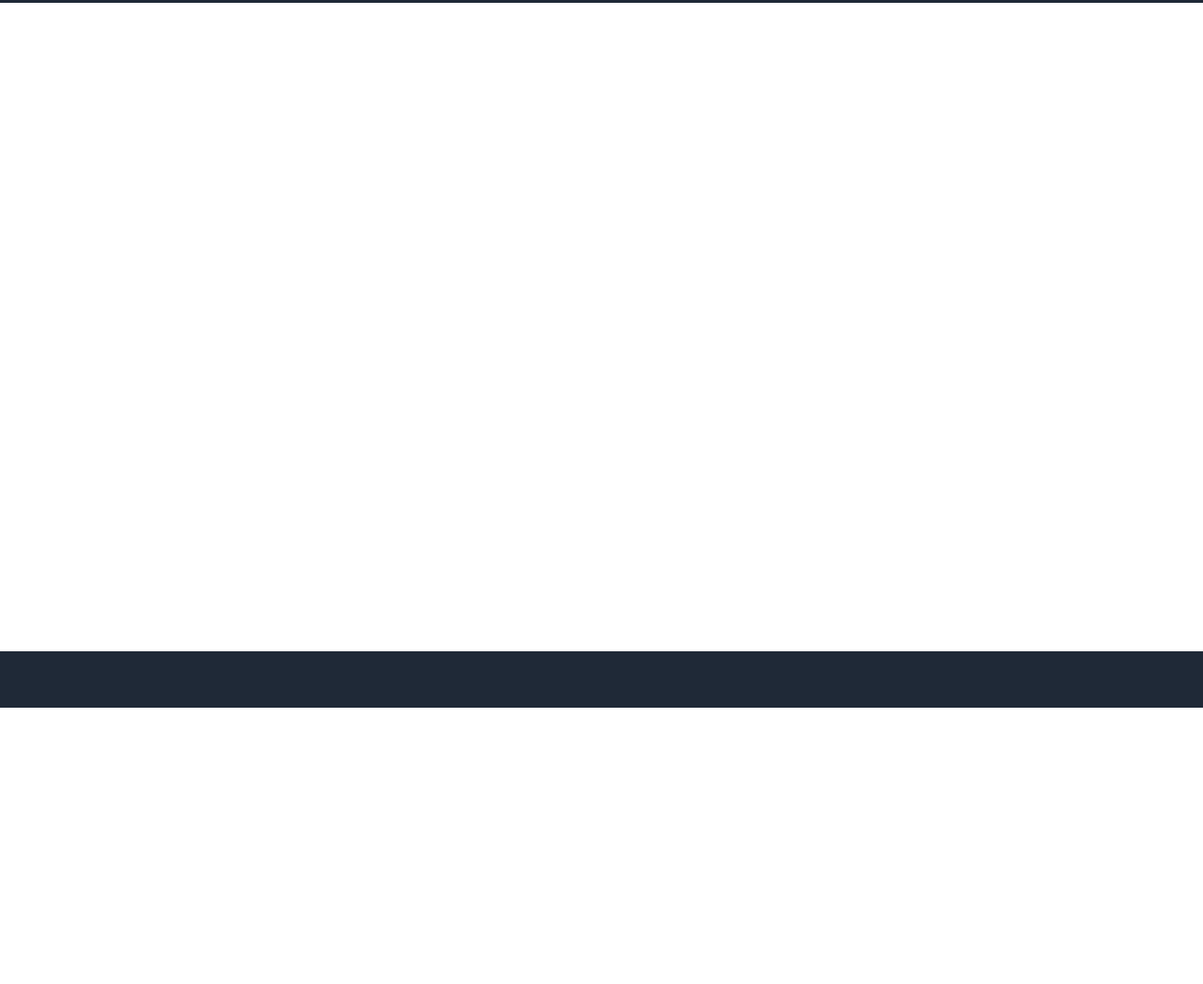
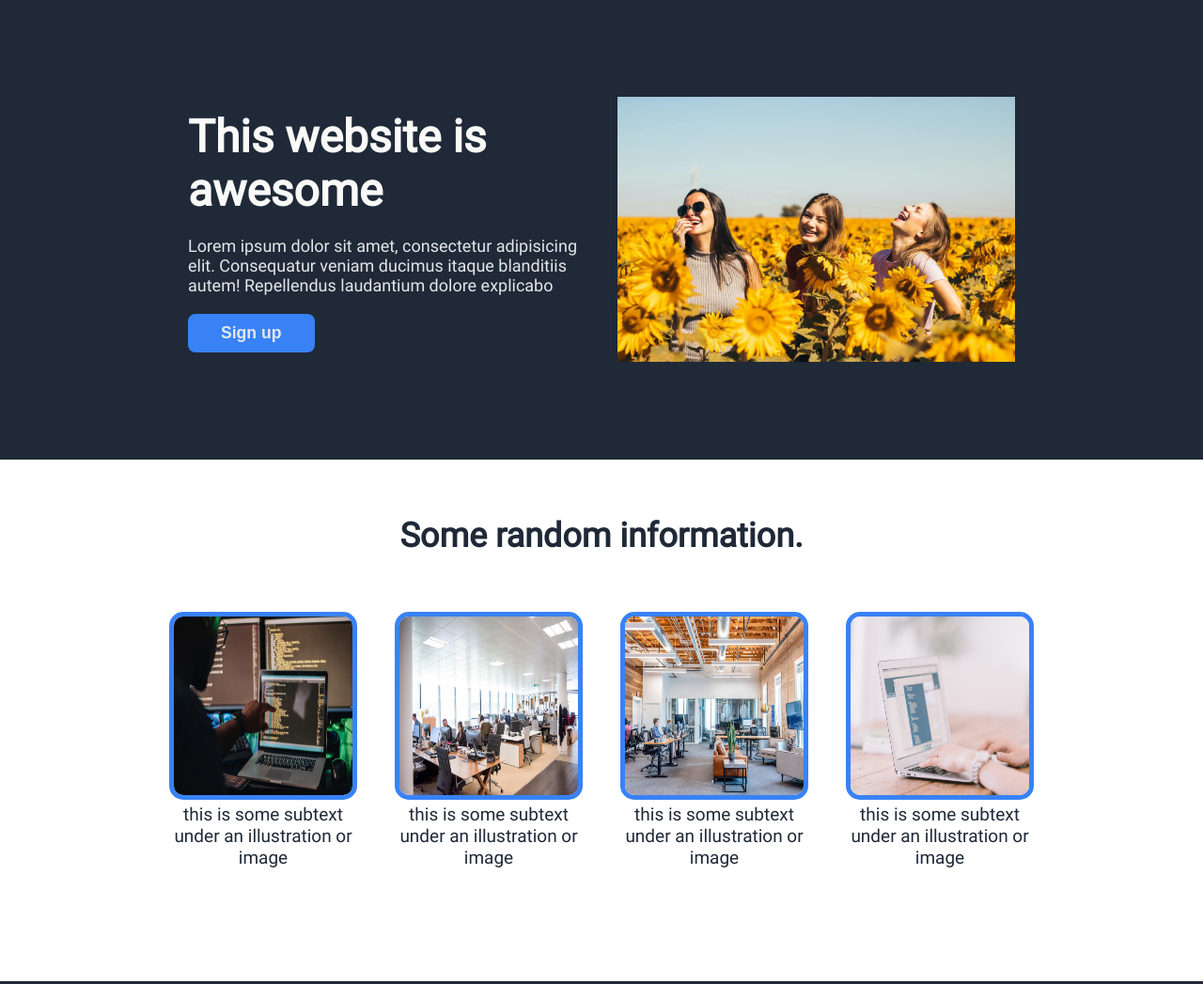
Before and after one commit to red1code/landing-page, a plain HTML site: page index.html in a window 1280 px wide. Shown: the part 47-1094 px from the top of the page at 94% size. Before the commit the page ends 800 px from the top, so only its background shows below. Drawn offline with Linux system fonts and the light colour scheme.

Commit message:
creating section 1 + 2

```diff
--- a/index.html
+++ b/index.html
@@ -23,7 +23,44 @@
         </nav>
     </header>
 
-    <main></main>
+    <main>
+        <section class="section-1">
+            <div class="left">
+                <h1>This website is awesome</h1>
+                <p>Lorem ipsum dolor sit amet, consectetur adipisicing elit. Consequatur veniam ducimus itaque
+                    blanditiis autem! Repellendus laudantium dolore explicabo</p>
+                <button class="signup-btn">Sign up</button>
+            </div>
+            <div class="right">
+                <img src="./assets/antonino-visalli.jpg" alt="Picture of happy women">
+            </div>
+        </section>
+
+        <section class="section-2">
+            <h2>Some random information.</h2>
+            <div class="cards-container">
+                <div class="card">
+                    <img src="./assets/cards-pics/card-1.jpg" alt="Random card picture">
+                    <p>this is some subtext under an illustration or image</p>
+                </div>
+
+                <div class="card">
+                    <img src="./assets/cards-pics/card-2.jpg" alt="Random card picture">
+                    <p>this is some subtext under an illustration or image</p>
+                </div>
+
+                <div class="card">
+                    <img src="./assets/cards-pics/card-3.jpg" alt="Random card picture">
+                    <p>this is some subtext under an illustration or image</p>
+                </div>
+
+                <div class="card">
+                    <img src="./assets/cards-pics/card-4.jpg" alt="Random card picture">
+                    <p>this is some subtext under an illustration or image</p>
+                </div>
+            </div>
+        </section>
+    </main>
 
     <footer></footer>
 
--- a/styles.css
+++ b/styles.css
@@ -1,3 +1,7 @@
+/* ========================== */
+/* some globale styles styles */
+/* ========================== */
+
 @font-face {
     font-family: 'Roboto';
     src: url(./assets/Roboto-Regular.ttf);
@@ -36,6 +40,10 @@ ul {
     padding: 0;
 }
 
+/* ============= */
+/* header styles */
+/* ============= */
+
 header {
     height: var(--hdr-ht);
     background-color: var(--dark-bg-color);
@@ -60,9 +68,109 @@ nav ul a {
     color: #E5E7EB;
 }
 
+/* =========== */
+/* main styles */
+/* =========== */
+
 main {
     flex: 1;
 }
+
+/* ================== */
+/* section (1) styles */
+/* ================== */
+
+.section-1 {
+    display: flex;
+    align-items: center;
+    gap: calc(var(--gap) * 2);
+    padding: 100px 200px;
+    background-color: var(--dark-bg-color);
+}
+
+.left h1 {
+    font-size: 48px;
+    font-weight: 900;
+    color: #F9FAF8;
+}
+
+.left p,
+.signup-btn {
+    font-size: 18px;
+    color: #E5E7EB;
+    margin-top: var(--gap);
+}
+
+.signup-btn {
+
+    padding: 10px 35px;
+    font-size: 1.1rem;
+    font-weight: bold;
+    background-color: var(--btn-color);
+    border: none;
+    border-radius: 8px;
+    cursor: pointer;
+}
+
+.signup-btn:hover {
+    filter: brightness(.9);
+}
+
+.section-1 .right img {
+    width: 100%;
+}
+
+/* ================== */
+/* section (2) styles */
+/* ================== */
+
+.section-2 {
+    padding: calc(var(--gap) * 3) 200px;
+    text-align: center;
+}
+
+.section-2 h2 {
+    font-size: 36px;
+    font-weight: bolder;
+    color: #1F2937;
+}
+
+.section-2 .cards-container {
+    display: flex;
+    justify-content: center;
+    gap: calc(var(--gap) * 2);
+    margin-block: calc(var(--gap) * 3);
+}
+
+.card img {
+    width: 200px;
+    height: 200px;
+    border: 5px solid var(--btn-color);
+    border-radius: 15px;
+    box-sizing: border-box;
+}
+
+.card p {
+    font-size: 19px;
+    color: var(--dark-bg-color);
+    width: 200px;
+}
+
+/* ================== */
+/* section (3) styles */
+/* ================== */
+
+
+
+/* ================== */
+/* section (4) styles */
+/* ================== */
+
+
+
+/* ============= */
+/* footer styles */
+/* ============= */
 
 footer {
     height: var(--footer-ht);
```
Also changed, not shown: assets/cards-pics/card-1.jpg (added), assets/cards-pics/card-2.jpg (added), assets/cards-pics/card-3.jpg (added), assets/cards-pics/card-4.jpg (added).
